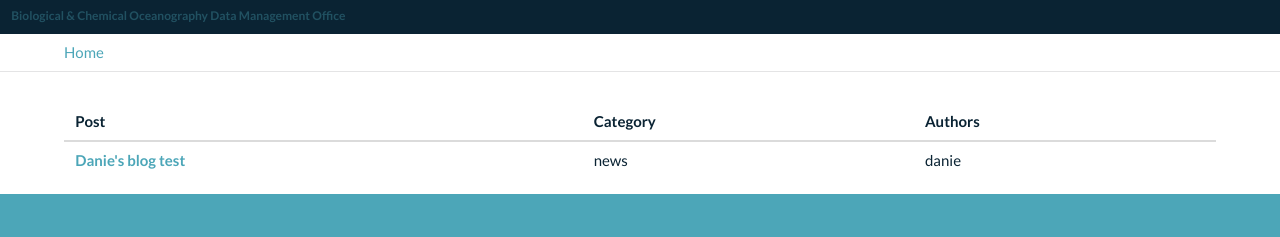
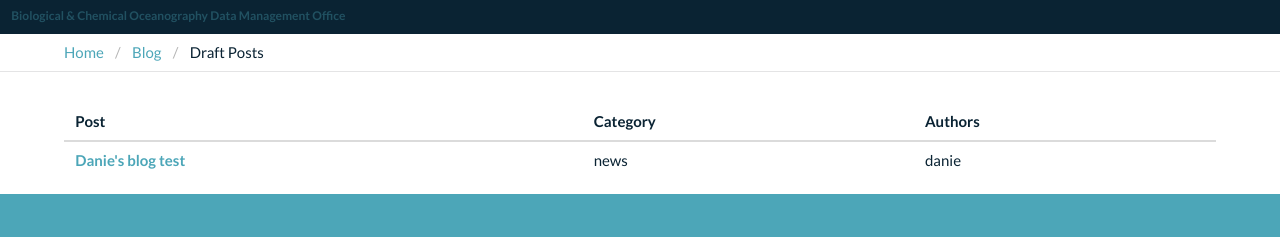
Before and after one commit to BCODMO/blog.bco-dmo.org, a Jekyll site: the page built from drafts.html, in a window 1280 px wide. Shown: the top 237 px of the page. Built offline with Jekyll 4.4.1, drawn with Linux system fonts in a browser that asks for light colours.

Commit message:
Fix breadcrumbs

```diff
--- a/_layouts/default.html
+++ b/_layouts/default.html
@@ -51,21 +51,24 @@
     <!-- Breadcrumbs -->
     <nav class="breadcrumb margin-bot-0" aria-label="breadcrumbs">
       <ul class="container">
-        <li><a href="https://www.bco-dmo.org" aria-current="page">Home</a></li>
+        <li><a href="https://www.bco-dmo.org">Home</a></li>
         {% if page.type and page.type == "BlogPosting" %}
-          <li><a href="{{ site.url }}" aria-current="page">Blog</a></li>
+          <li><a href="{{ site.url }}">Blog</a></li>
           {% assign pages = site.pages | where: "id", page.category %}
           {% if pages %}
             {% for listing in pages %}
-              <li><a href="{{ site.url }}{{ listing.url }}" aria-current="page">{{ listing.title }}</a></li>
+              <li><a href="{{ site.url }}{{ listing.url }}">{{ listing.title }}</a></li>
             {% endfor %}
           {% endif %}
           <li class="is-active"><a aria-current="page">{{ page.title }}</a></li>
         {% elsif page.type and page.type == "ItemList" %}
-          <li><a href="{{ site.url }}" aria-current="page">Blog</a></li>
+          <li><a href="{{ site.url }}">Blog</a></li>
           <li class="is-active"><a aria-current="page">{{ page.title }}</a></li>
         {% elsif page.type and page.type == "Blog" %}
           <li class="is-active"><a aria-current="page">Blog</a></li>
+        {% else %}
+          <li><a href="{{ site.url }}">Blog</a></li>
+          <li class="is-active"><a aria-current="page">{{ page.title }}</a></li>
         {% endif %}
       </ul>
     </nav>
```
